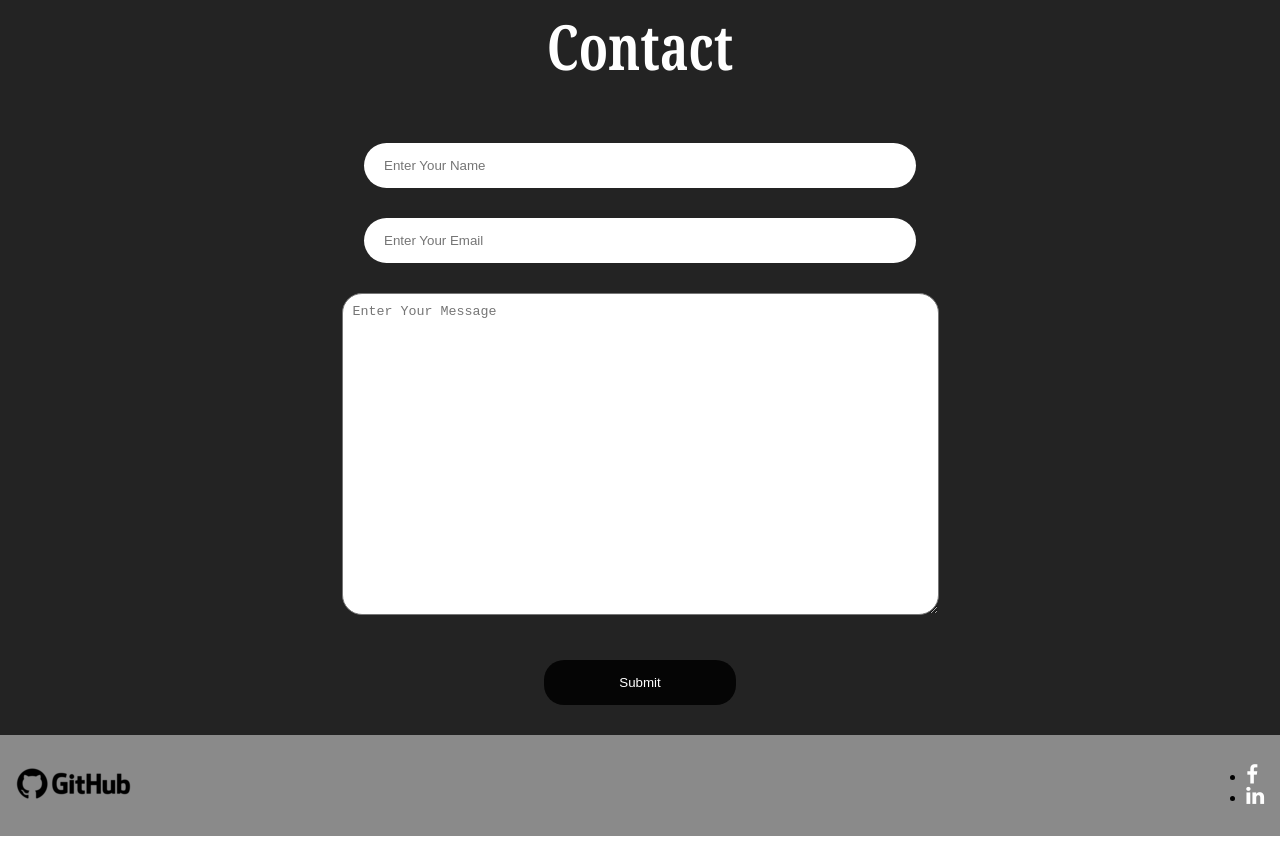
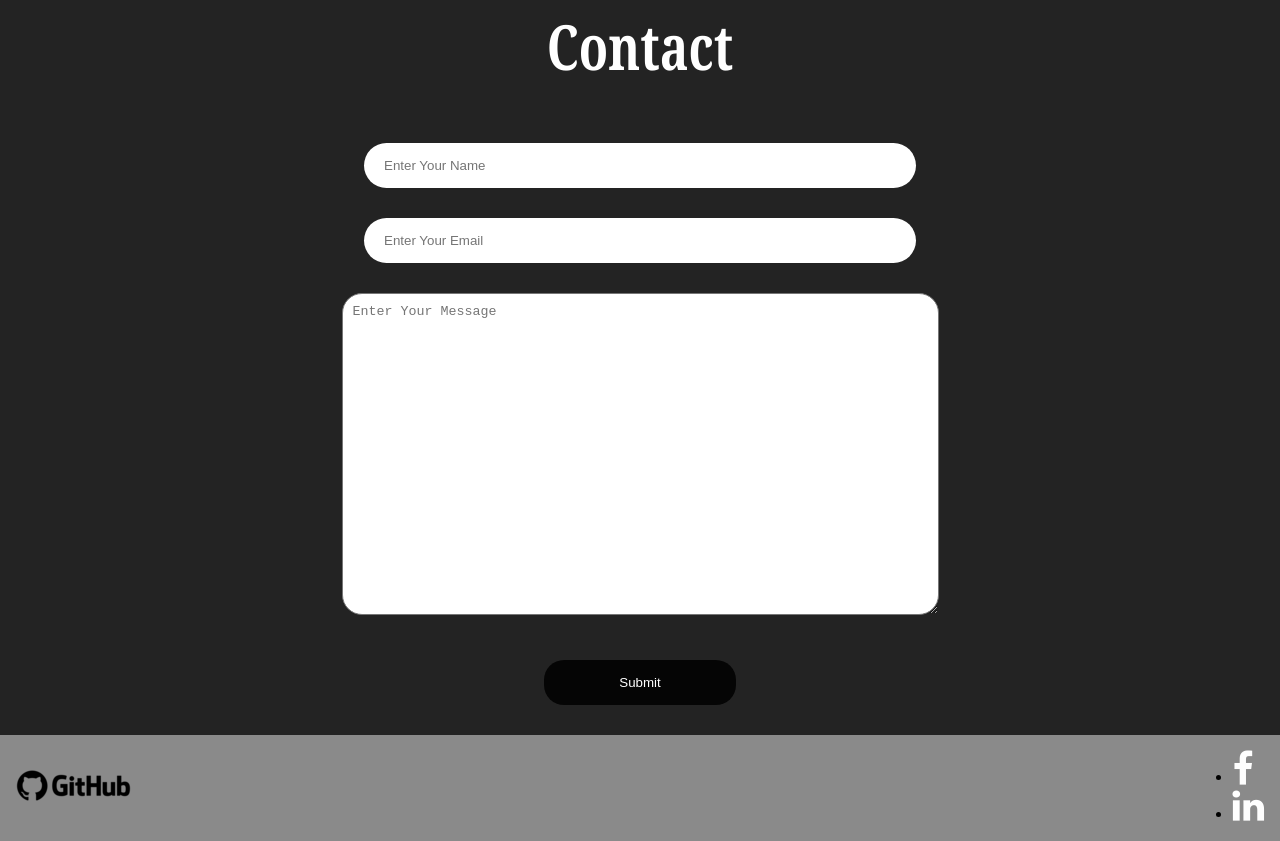
Before and after one commit to arjinharris1/arjinharris1.github.io, a plain HTML site: page index.html in a window 1280 px wide. Shown: the part 2232-3073 px from the top of the page. Drawn offline with Linux system fonts and the light colour scheme.

Commit message:
bigger icon

```diff
--- a/style.css
+++ b/style.css
@@ -202,7 +202,7 @@ html{
   }
 
   .social-footer .social-footer-icons .fa {
-    font-size: 1.3rem;
+    font-size: 2.3rem;
     color: #fefefe;
   }
 
```
